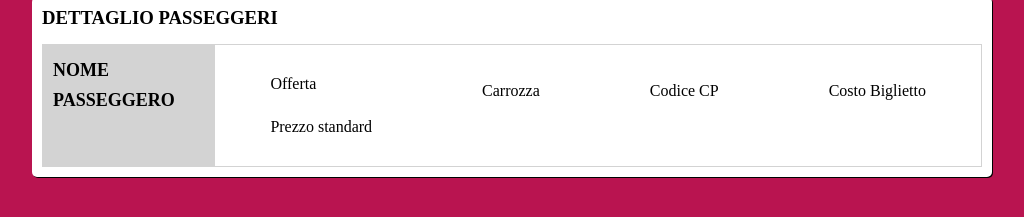
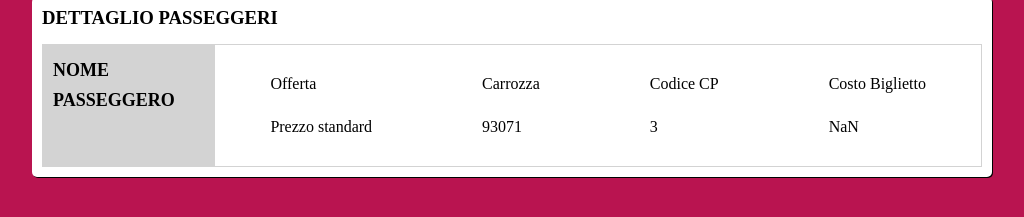
Before and after one commit to rcolonna00/js-biglietto-treno-form, a plain HTML site: page index.html in a window 1280 px wide. Both pictures are taken after a click on the button "Genera". Shown: the part 297-514 px from the top of the page, without its empty margins (128-1152 px from the left). Drawn offline with Linux system fonts and the light colour scheme.

Commit message:
quasi finito

```diff
--- a/index.html
+++ b/index.html
@@ -65,17 +65,17 @@
                 <div>
                     Carrozza
                     <br>
-                    <span id=""></span>
+                    <span id="stampa-codice-carrozza"></span>
                 </div>
                 <div>
                     Codice CP
                     <br>
-                    <span id=""></span>
+                    <span id="stampa-codice-cp"></span>
                 </div>
                 <div>
                     Costo Biglietto
                     <br>
-                    <span id=""></span>
+                    <span id="stampa-prezzo-biglietto"></span>
                 </div>
 
             </div>
--- a/js/script.js
+++ b/js/script.js
@@ -3,31 +3,64 @@ var bottoneGenera = document.getElementById('bottone-genera');
 bottoneGenera.addEventListener('click', function() {
     //operazioni che partono al click
 
-    //leggo nome e numero
+    //leggo nome
     var userNameGenerator = document.getElementById('nome-utente-biglietto');
     var userName = userNameGenerator.value;
-    console.log(userName);
+    //console.log(userName);
 
-    //leggo l'offerta scelta e faccio if
+
+
+    //leggo l'offerta eta scelta e faccio if
     var etàUtenteGenerator = document.getElementById( 'fascia-età' );
     var etàUtente = etàUtenteGenerator.value;
-    console.log( etàUtente );
+    //console.log( etàUtente );
     var offertaUtente = 'Prezzo standard';
     if ( etàUtente == 'Minorenne' ){
-        offertaUtente = 'Sconto minorenne'
+        offertaUtente = 'Sconto minorenne 20%';
     } else if ( etàUtente == 'Over 65' ){
-        offertaUtente = 'Sconto over'
+        offertaUtente = 'Sconto over 40%';
     }
-    console.log(offertaUtente)
+
+    //leggo numero dei chilometri e calcolo prezzo
+    var kmBigliettoGenerator = document.getElementById('km-biglietto');
+    var kmBiglietto = parseInt(kmBigliettoGenerator.value);
+    console.log(kmBiglietto);
+
+    var prezzoBiglietto = 0.21 * kmBiglietto;
+    console.log(prezzoBiglietto);
+    //calcolo 20%
+    var percentMinorenni = prezzoBiglietto * 20 / 100;
+    console.log(percentMinorenni)
+    //calcolo 40%
+    var percentPensionati = prezzoBiglietto * 40 / 100;
+    console.log(percentPensionati)
+
+    if ( etàUtente == 'Minorenne' ){
+        prezzoBiglietto = prezzoBiglietto - percentMinorenni;
+        } else if ( etàUtente == 'Over 65' ) {
+        prezzoBiglietto = prezzoBiglietto - percentPensionati;
+    }
+    console.log(prezzoBiglietto);
 
     //Carrozza
+    var codiceCarrozza = getRandomNumber(90000, 100000);
 
     //Codice CP
-
-    //Costo Biglietto
+    var codiceCp = getRandomNumber(1, 10);
 
     //Stampare
-    document.getElementById('stampa-user-name').innerHTML = userName;
-    document.getElementById('stampa-offerta-utente').innerHTML = offertaUtente;
+    document.getElementById( 'stampa-user-name' ).innerHTML = userName;
+    document.getElementById( 'stampa-offerta-utente' ).innerHTML = offertaUtente;
+    document.getElementById( 'stampa-codice-carrozza' ).innerHTML = codiceCarrozza;
+    document.getElementById( 'stampa-codice-cp' ).innerHTML = codiceCp;
+    document.getElementById( 'stampa-prezzo-biglietto' ).innerHTML = prezzoBiglietto;
 });
+
+//funzioni
+
+//generatore numero random con max escluso
+function getRandomNumber(min, max) {
+    var randomNumber = Math.floor(Math.random() * (max - min) ) + min;
+    return randomNumber
+}
 console.log(bottoneGenera)
```
